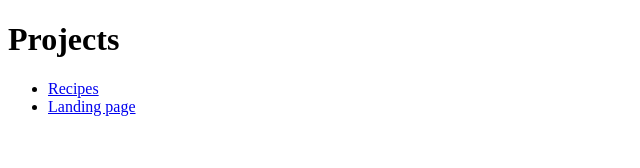
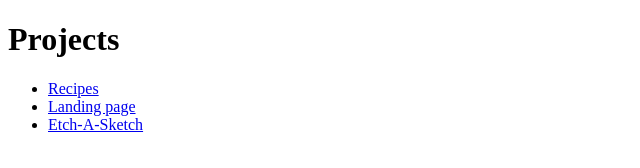
Before and after one commit to Jscummins98/jscummins98.github.io, a plain HTML site: page index.html in a window 1280 px wide. Shown: the whole page, without its empty margins (0-640 px from the left). Drawn offline with Linux system fonts and the light colour scheme.

Commit message:
Add Etch-A-Sketch to website

```diff
--- a/index.html
+++ b/index.html
@@ -9,6 +9,7 @@
         <ul>
             <li><a href="https://jscummins98.github.io/odin-recipes">Recipes</a></li>
             <li><a href="https://jscummins98.github.io/landing-page">Landing page</a></li>
+            <li><a href="https://jscummins98.github.io/Etch-A-Sketch">Etch-A-Sketch</a></li>
         </ul>
     </body>
 </html>
```
